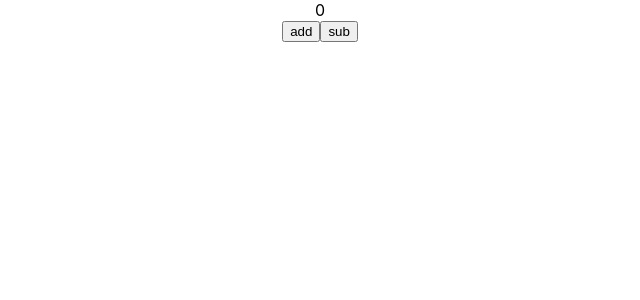
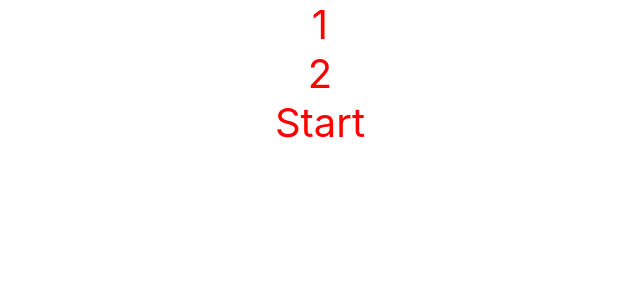
Before and after one commit to shanushikhar/React-typescript, a React (Create React App) app: page / in a window 1280 px wide. Shown: the top 300 px of the page, without its empty margins (320-960 px from the left). Built offline with nearby package versions, Linux system fonts and the light colour scheme.

Commit message:
Added lists, Lifting state

```diff
--- a/src/App.css
+++ b/src/App.css
@@ -36,3 +36,15 @@
     transform: rotate(360deg);
   }
 }
+
+
+.red{
+  color: red;
+  font-size: 40px;
+}
+
+ul {
+  list-style-type: none;
+  margin: 0;
+  padding: 0;
+}
--- a/src/App.tsx
+++ b/src/App.tsx
@@ -1,12 +1,20 @@
+import { useState } from "react";
 import "./App.css";
 import Counter from "./components/Counter";
 import DomRef from "./components/DomRef";
+import LiftingState from "./components/LiftingState";
 import MutableRef from "./components/MutableRef";
+import RenderingList from "./components/RenderingList";
 
 function App() {
+  const [count, setCount] = useState<number>(0);
   return (
     <div className="App">
-      <Counter />
+      {/* <LiftingState setCount={setCount}>{count}</LiftingState> */}
+      <RenderingList
+        items={[1, 2, "Start"]}
+        render={(item: number | string) => <span className="red">{item}</span>}
+      />
     </div>
   );
 }
--- /dev/null
+++ b/src/components/LiftingState.tsx
@@ -0,0 +1,18 @@
+import React, { ReactNode } from "react";
+
+type PropsType = {
+  children: ReactNode;
+  setCount: React.Dispatch<React.SetStateAction<number>>;
+};
+
+function LiftingState({ children, setCount }: PropsType) {
+  return (
+    <div>
+      {children}
+      <button onClick={() => setCount((prev) => prev + 1)}>Inc</button>
+      <button onClick={() => setCount((prev) => prev - 1)}>Dec</button>
+    </div>
+  );
+}
+
+export default LiftingState;
--- /dev/null
+++ b/src/components/RenderingList.tsx
@@ -0,0 +1,22 @@
+import React, { ReactNode } from "react";
+
+interface ListType<P> {
+  items: P[];
+  render: (item: P) => ReactNode;
+}
+
+const RenderingList = <P,>({ items, render }: ListType<P>) => {
+  return (
+    <div>
+      {
+        <ul>
+          {items.map((e, i) => (
+            <li key={i}>{render(e)}</li>
+          ))}
+        </ul>
+      }
+    </div>
+  );
+};
+
+export default RenderingList;
```
